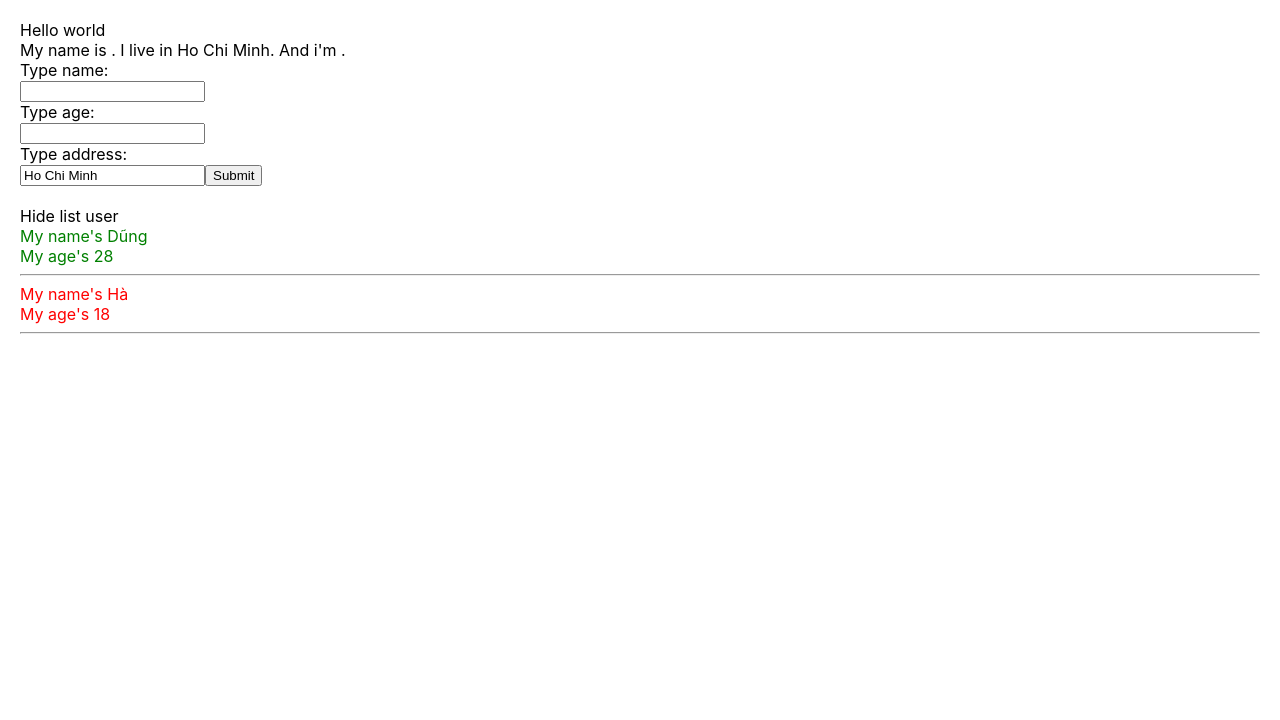
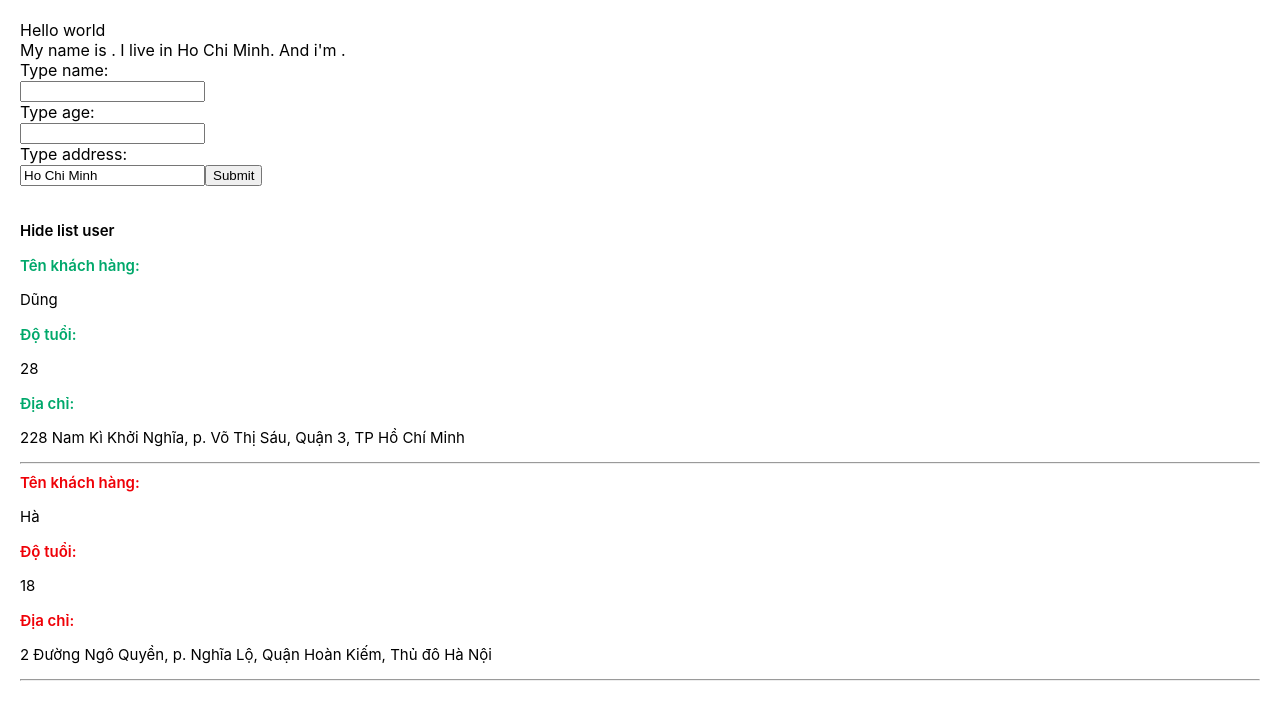
Before and after one commit to toilahonganh/base-react-redux, a React (Create React App) app: page / in a window 1280 px wide. Shown: the top 720 px of the page. Built offline with nearby package versions, Linux system fonts and the light colour scheme.

Commit message:
SCSS with React

```diff
--- a/package.json
+++ b/package.json
@@ -13,6 +13,7 @@
     "redux": "4.2.0",
     "redux-devtools-extension": "2.13.9",
     "redux-thunk": "2.4.1",
+    "sass": "1.53.0",
     "web-vitals": "2.1.4"
   },
   "scripts": {
--- a/src/App.js
+++ b/src/App.js
@@ -1,4 +1,4 @@
-import './App.css';
+import './App.scss';
 import React from 'react';
 import MyComponent from './components/MyComponent';
 import AddUserInfor from './components/AddUserInfor';
--- a/src/App.css
+++ b/src/App.scss
@@ -1,12 +1,3 @@
-.red {
-  color: red;
-}
-
-.green {
-  color: green;
-}
-
-
 body {
   padding: 20px;
   margin: 0;
--- a/src/components/DisplayInfor.js
+++ b/src/components/DisplayInfor.js
@@ -1,4 +1,5 @@
 import React from 'react';
+import "./DisplayInfor.scss";
 
 
 class DisplayInfor extends React.Component {
@@ -15,9 +16,9 @@ class DisplayInfor extends React.Component {
     render() {
         const { listUser } = this.props;
         return (
-            <div>
+            <div className='display-infor-container'>
                 <div>
-                    <span onClick={() => { this.handleShowHide() }}> {this.state.isShowListUser === true ? "Hide list user" : "Show list user"} </span>
+                    <p className='span-color ' onClick={() => { this.handleShowHide() }}> {this.state.isShowListUser === true ? "Hide list user" : "Show list user"} </p>
                 </div>
 
                 {this.state.isShowListUser &&
@@ -26,8 +27,24 @@ class DisplayInfor extends React.Component {
                             {listUser.map((user, index) => {
                                 return (
                                     <div key={user.id} className={+user.age > 18 ? "green" : "red"}>
-                                        <div>My name's {user.name}</div>
-                                        <div>My age's {user.age}</div>
+                                        <div>
+                                            <span className='span-color'>
+                                                Tên khách hàng:
+                                            </span>
+                                            <p className='text-style'>{user.name}</p>
+                                        </div>
+                                        <div>
+                                            <span className='span-color'>
+                                                Độ tuổi:
+                                            </span>
+                                            <p className='text-style'>{user.age}</p>
+                                        </div>
+                                        <div>
+                                            <span className='span-color'>
+                                                Địa chỉ:
+                                            </span>
+                                            <p className='text-style'>{user.address}</p>
+                                        </div>
 
                                         <hr />
                                     </div>
--- /dev/null
+++ b/src/components/DisplayInfor.scss
@@ -0,0 +1,20 @@
+.display-infor-container {
+    .red {
+        color: #EF0107;
+    }
+
+    .green {
+        color: #00A86B;
+    }
+
+    .span-color {
+        font-style: unset;
+        font-size: 15px;
+        font-weight: 600;
+    }
+
+    .text-style {
+        color: black;
+        font-size: 15px;
+    }
+}
--- a/src/components/MyComponent.js
+++ b/src/components/MyComponent.js
@@ -5,8 +5,8 @@ import AddUserInfor from "./AddUserInfor";
 class MyComponent extends React.Component {
     state = {
         listUser: [
-            { id: 1, name: "Dũng", age: 28 },
-            { id: 3, name: "Hà", age: 18 },
+            { id: 1, name: "Dũng", age: 28, address: "228 Nam Kì Khởi Nghĩa, p. Võ Thị Sáu, Quận 3, TP Hồ Chí Minh" },
+            { id: 3, name: "Hà", age: 18, address: "2 Đường Ngô Quyền, p. Nghĩa Lộ, Quận Hoàn Kiếm, Thủ đô Hà Nội" },
         ]
     }
     handleAddNewUser = (userObject) => {
```
Also changed, not shown: 1 other file (tests, documents, lock files or other folders).
